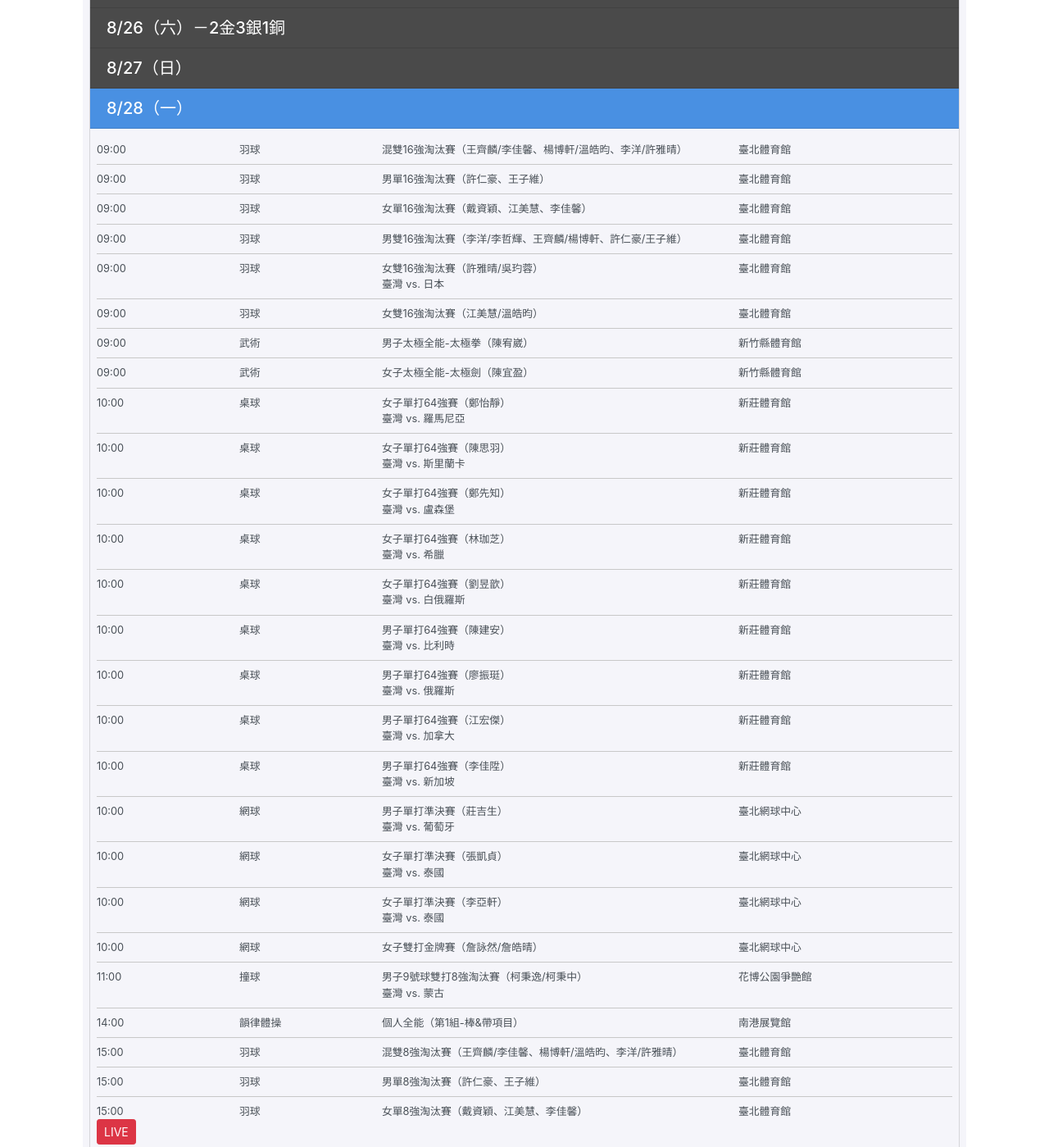
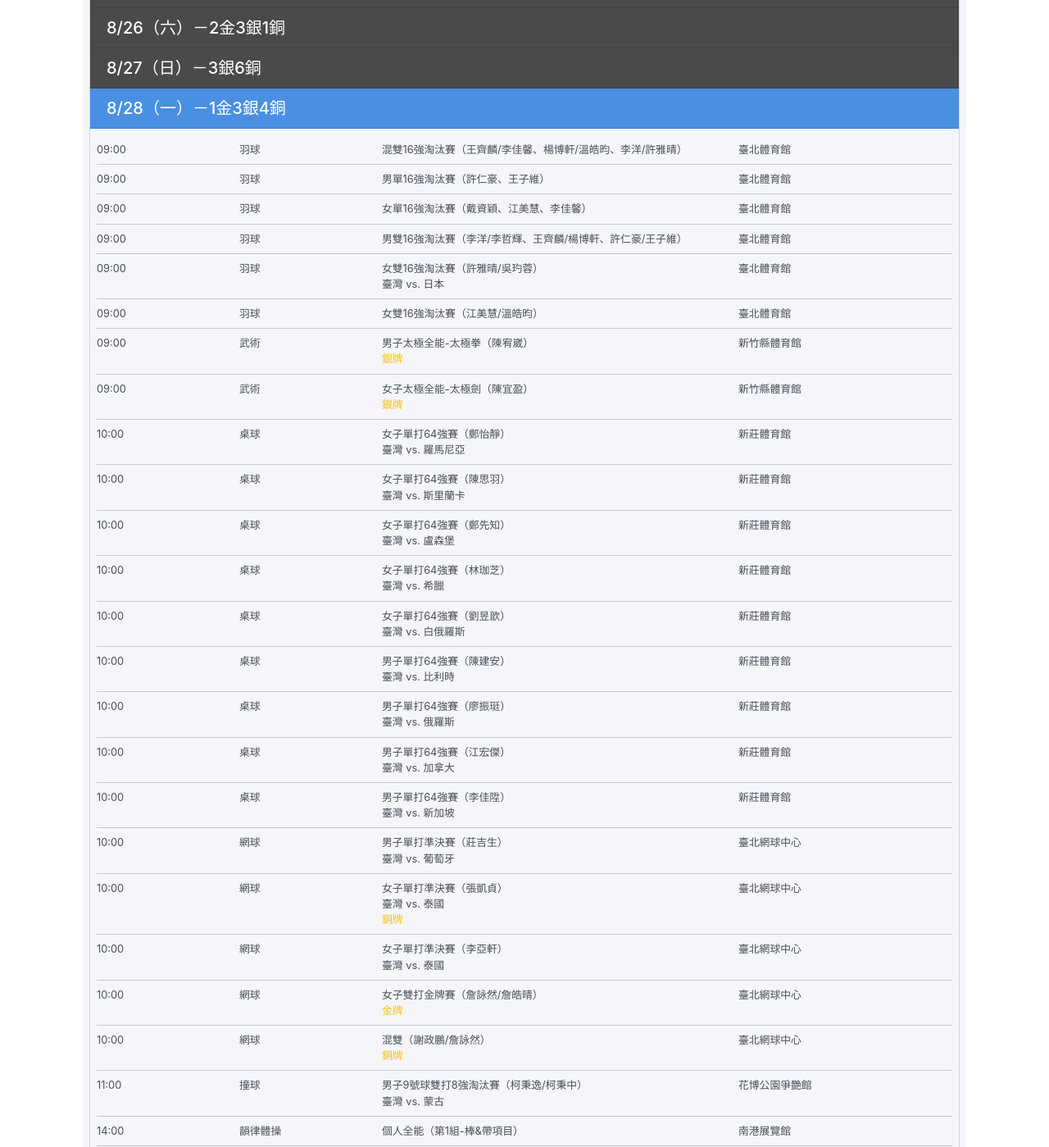
Before and after one commit to kf99916/2017universiade, a website built with webpack: page index.html in a window 1280 px wide. Shown: the part 889-2288 px from the top of the page at 82% size. Built offline with nearby package versions, Linux system fonts and the light colour scheme.

Commit message:
Update medals

```diff
--- a/index.html
+++ b/index.html
@@ -117,7 +117,7 @@
                 <div class="card-body">
                     <h2><img src="assets/images/cap.png" alt="cap"> 臺灣隊賽事表</h2>
                     <div class="alert alert-info text-center" role="alert">
-                        <h4 class="alert-heading">💪 17金 26銀 20銅 💪</h4>
+                        <h4 class="alert-heading">💪 18金 29銀 24銅 💪</h4>
                     </div>
                     <button type="button" class="btn btn-link" data-toggle="modal" data-target="#modal">找不到賽事？</button>
                     <div id="accordion" role="tablist" class="mb-3">
@@ -2035,7 +2035,7 @@
                             </div>
                             <div class="card-header" role="tab" id="27">
                                 <h5 class="mb-0">
-                                    <a data-toggle="collapse" href="#collapse27" aria-expanded="true" aria-controls="collapse27">8/27（日）</a>
+                                    <a data-toggle="collapse" href="#collapse27" aria-expanded="true" aria-controls="collapse27">8/27（日）－3銀6銅</a>
                                 </h5>
                             </div>
                             <div id="collapse27" class="collapse" role="tabpanel" aria-labelledby="27" data-parent="#accordion">
@@ -2201,6 +2201,7 @@
                                             <div class="col-5">
                                                 混合雙打 1/8淘汰賽（謝政鵬/詹詠然）
                                                 <br>臺灣 vs. 捷克
+                                                <br><span class="text-warning">銅牌</span>
                                             </div>
                                             <div class="col-3">臺北市網球中心</div>
                                         </div>
@@ -2393,7 +2394,7 @@
                             </div>
                             <div class="card-header" role="tab" id="28">
                                 <h5 class="mb-0">
-                                    <a data-toggle="collapse" href="#collapse28" aria-expanded="true" aria-controls="collapse28">8/28（一）</a>
+                                    <a data-toggle="collapse" href="#collapse28" aria-expanded="true" aria-controls="collapse28">8/28（一）－1金3銀4銅</a>
                                 </h5>
                             </div>
                             <div id="collapse28" class="collapse" role="tabpanel" aria-labelledby="28" data-parent="#accordion">
@@ -2453,6 +2454,7 @@
                                             <div class="col-2">武術</div>
                                             <div class="col-5">
                                                 男子太極全能-太極拳（陳宥崴）
+                                                <br><span class="text-warning">銀牌</span>
                                             </div>
                                             <div class="col-3">新竹縣體育館</div>
                                         </div>
@@ -2461,6 +2463,7 @@
                                             <div class="col-2">武術</div>
                                             <div class="col-5">
                                                 女子太極全能-太極劍（陳宜盈）
+                                                <br><span class="text-warning">銀牌</span>
                                             </div>
                                             <div class="col-3">新竹縣體育館</div>
                                         </div>
@@ -2560,6 +2563,7 @@
                                             <div class="col-5">
                                                 女子單打準決賽（張凱貞）
                                                 <br>臺灣 vs. 泰國
+                                                <br><span class="text-warning">銅牌</span>
                                             </div>
                                             <div class="col-3">臺北網球中心</div>
                                         </div>
@@ -2577,6 +2581,16 @@
                                             <div class="col-2">網球</div>
                                             <div class="col-5">
                                                 女子雙打金牌賽（詹詠然/詹皓晴）
+                                                <br><span class="text-warning">金牌</span>
+                                            </div>
+                                            <div class="col-3">臺北網球中心</div>
+                                        </div>
+                                        <div class="row list-group-item-action">
+                                            <div class="col-2">10:00</div>
+                                            <div class="col-2">網球</div>
+                                            <div class="col-5">
+                                                混雙（謝政鵬/詹詠然）
+                                                <br><span class="text-warning">銅牌</span>
                                             </div>
                                             <div class="col-3">臺北網球中心</div>
                                         </div>
@@ -2684,6 +2698,7 @@
                                             <div class="col-5">
                                                 女子籃球銅牌賽
                                                 <br>臺灣 vs. 俄羅斯
+                                                <br><span class="text-warning">銅牌</span>
                                             </div>
                                             <div class="col-3">臺北小巨蛋</div>
                                         </div>
@@ -2701,6 +2716,7 @@
                                             <div class="col-2">韻律體操</div>
                                             <div class="col-5">
                                                 團體全能（3球2繩）
+                                                <br><span class="text-warning">銀牌</span>
                                             </div>
                                             <div class="col-3">南港展覽館</div>
                                         </div>
@@ -2709,6 +2725,7 @@
                                             <div class="col-2">田徑</div>
                                             <div class="col-5">
                                                 男子4x100公尺接力決賽
+                                                <br><span class="text-warning">銅牌</span>
                                             </div>
                                             <div class="col-3">臺北田徑場</div>
                                         </div>
```
